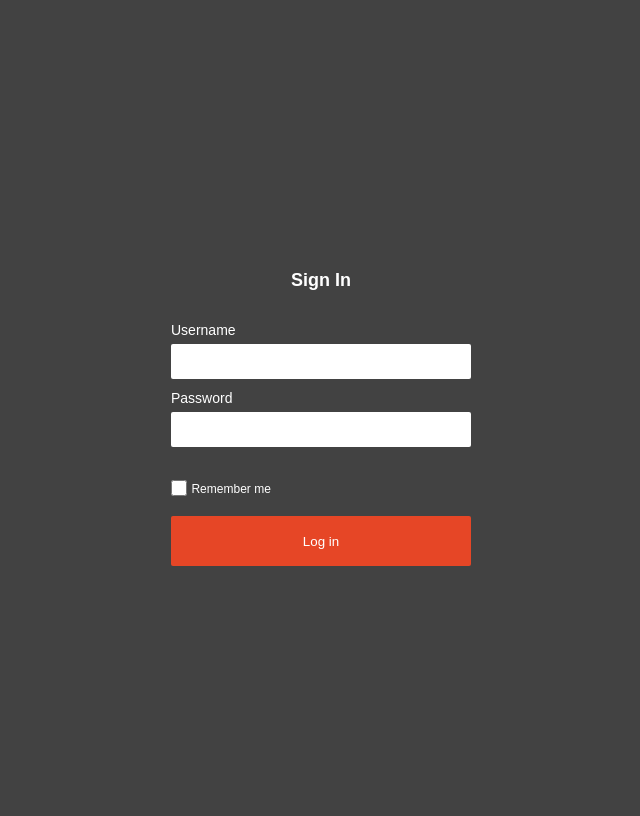
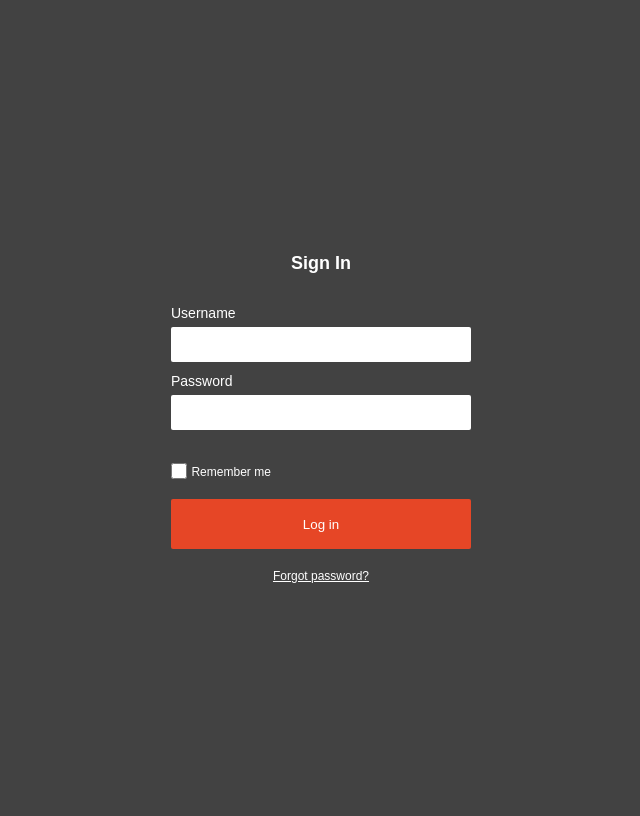
Before and after one commit to adelfavero57/EthicsWebApp, a Django app: page /login/ in a window 1280 px wide. Shown: the whole page, without its empty margins (327-967 px from the left). Run offline with Django 3.2, Linux system fonts and the light colour scheme.

Commit message:
finished login page

```diff
--- a/Project/accounts/forms.py
+++ b/Project/accounts/forms.py
@@ -2,6 +2,7 @@
 from django.contrib.auth.models import User
 from django.contrib.auth import forms
 from django import forms as forms2
+from django.utils.translation import ugettext, ugettext_lazy as _
 
 
 class CreateUserForm(forms.UserCreationForm):
@@ -15,3 +16,4 @@
     username = forms2.CharField()
     password = forms2.CharField(widget=forms2.PasswordInput)
     remember_me = forms2.BooleanField(required=False)
+    custom_error = False
--- a/Project/accounts/static/login/style.css
+++ b/Project/accounts/static/login/style.css
@@ -53,3 +53,17 @@
     width: 16px;
     margin: 5px 0px 20px 0px;
 }
+
+#invalid {
+    padding: 6px 8px 6px 8px;
+    margin: 0px 0px 20px 0px;
+    text-align: center;
+    color:#ffffff;
+}
+
+a {
+    font-size: 12px;
+    color:#ffffff;
+    text-align: center;
+    margin: 20px 0px 0px 0px;
+}
--- a/Project/accounts/templates/login.html
+++ b/Project/accounts/templates/login.html
@@ -11,9 +11,11 @@
 </head>
 
 <body>
-
     <div class="grid-container">
         <h1 id="signin">Sign In</h1>
+        {% if form.custom_error %}
+        <p id="invalid">invalid username/password</p>
+        {% endif %}
         <form method="POST" actions="">
             {% csrf_token %}
             <label for="uname" class="formlabel">Username</label>
@@ -29,8 +31,8 @@
             <br>
             <input type="submit" value="Log in" id="login" name="Login">
         </form>
+        <a href="">Forgot password?</a>
     </div>
-
 
 </body>
 
--- a/Project/accounts/views.py
+++ b/Project/accounts/views.py
@@ -1,9 +1,11 @@
 from django.shortcuts import redirect, render
 from django.contrib.auth.forms import UserCreationForm
 from django.contrib.auth import authenticate, login, logout
+from django.contrib import messages
 
 # Create your views here.
 from .forms import CreateUserForm, LoginForm
+from django.contrib.auth.decorators import login_required
 
 
 def registerPage(request):
@@ -24,8 +26,6 @@
 
 
 def loginPage(request):
-    # Custom form model imported from forms.py
-    form = LoginForm()
     # If user has submitted something
     if request.method == "POST":
         form = LoginForm(request.POST)
@@ -42,10 +42,14 @@
                     # will close session after browser is closed
                     request.session.set_expiry(0)
                 return redirect(homePage)
-
+        # if user is invalid
+        form.custom_error = True
+    else:
+        form = LoginForm()
     context = {'form': form}
     return render(request, 'login.html', context)
 
 
+@login_required(login_url=loginPage)
 def homePage(request):
     return render(request, 'home.html')
```
Also changed, not shown: Project/db.sqlite3.
